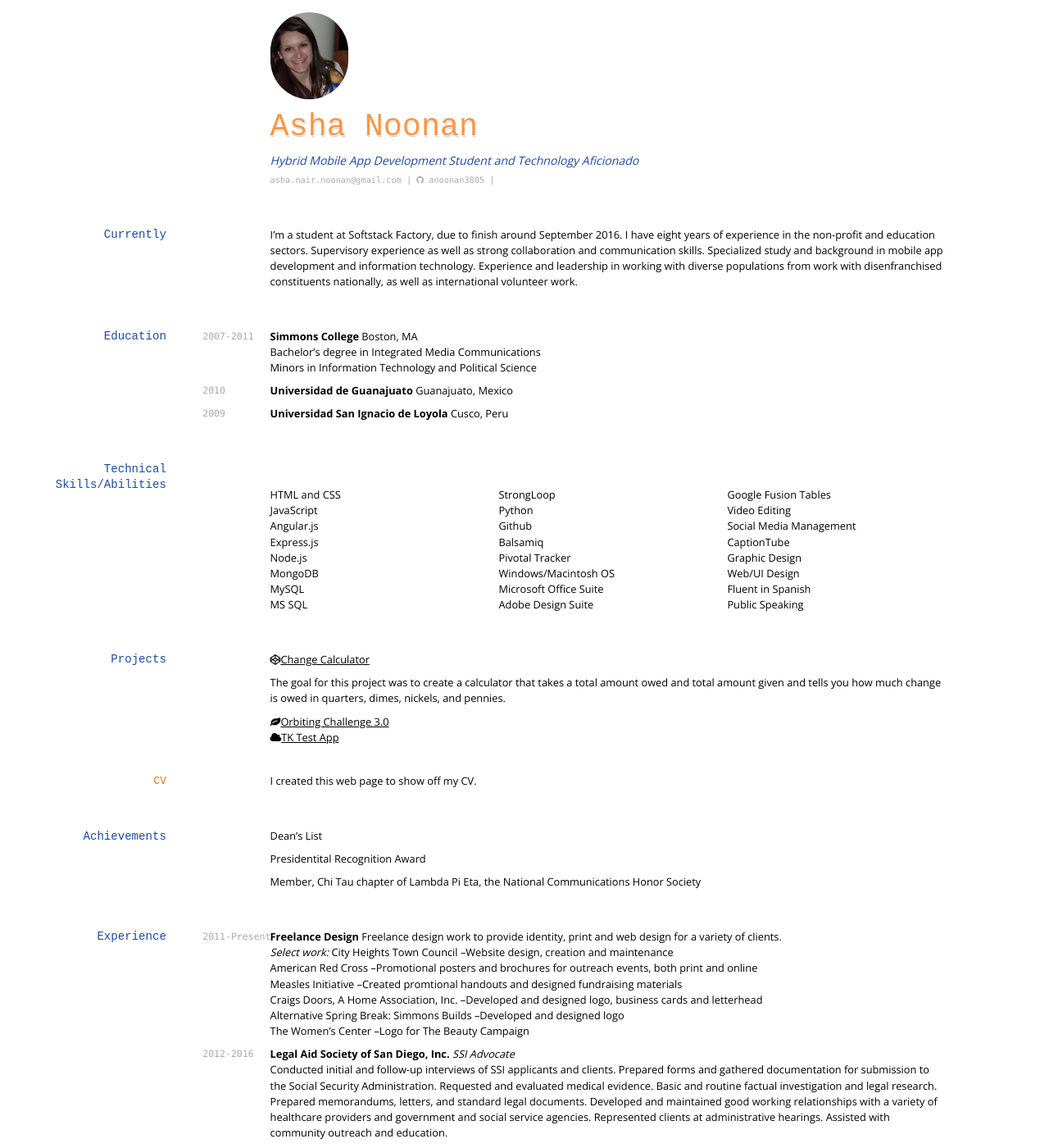
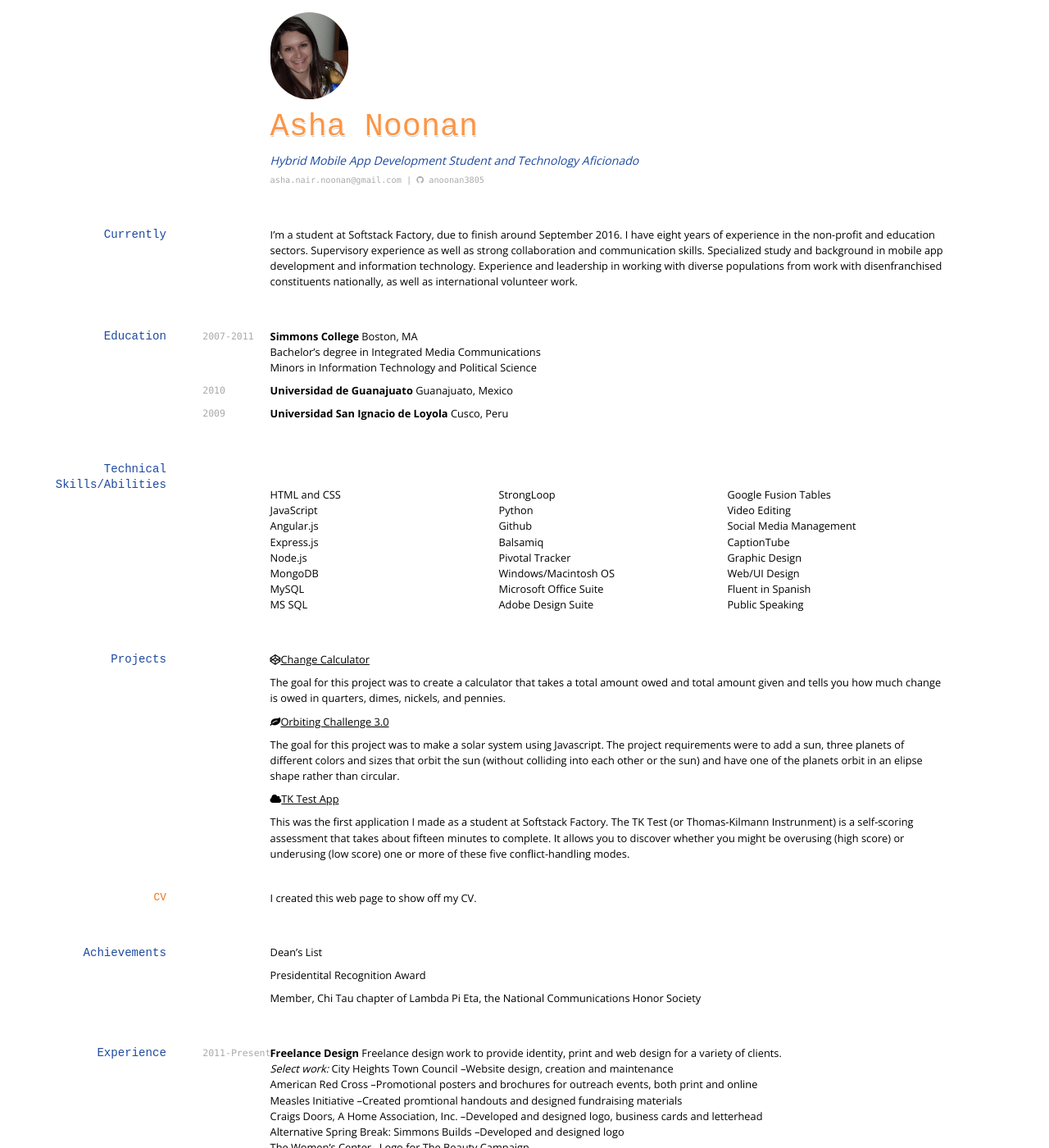
Before and after one commit to anoonan3805/anoonan.github.io, a Jekyll site: the page built from index.md, in a window 1280 px wide and 1400 px high. Shown: the whole window at 82% size. Built offline with Jekyll 4.4.1, drawn with Linux system fonts in a browser that asks for light colours; nearby versions of some CDN libraries.

Commit message:
Orbiting Challenge and TK Test info

```diff
--- a/index.md
+++ b/index.md
@@ -12,7 +12,6 @@ Hybrid Mobile App Development Student and Technology Aficionado
 <a href="mailto:">asha.nair.noonan@gmail.com</a>
 |
 <i class="fa fa-github"></i> <a href="http://github.com/anoonan3805">anoonan3805</a>
-|
 
 </div>
 
@@ -67,7 +66,13 @@ __Universidad San Ignacio de Loyola__ Cusco, Peru<br>
 <p>The goal for this project was to create a calculator that takes a total amount owed and total amount given and tells you how much change is owed in quarters, dimes, nickels, and pennies.</p>
 
 <i class="fa fa-leaf"></i><a href ="https://www.khanacademy.org/computer-programming/spin-off-of-orbiting-challenge-30/5508486001">Orbiting Challenge 3.0</a><br>
+<p>The goal for this project was to make a solar system using Javascript. The project requirements were to add a sun,
+three planets of different colors and sizes that orbit the sun (without colliding into each other or the sun) and have
+one of the planets orbit in an elipse shape rather than circular.</p>
 <i class="fa fa-cloud"></i><a href ="https://tktest-anoonan3805.c9users.io/#/">TK Test App</a><br>
+<p>This was the first application I made as a student at Softstack Factory. The TK Test (or Thomas-Kilmann Instrunment)
+is a self-scoring assessment that takes about fifteen minutes to complete. It allows you to discover whether you might
+be overusing (high score) or underusing (low score) one or more of these five conflict-handling modes.</p>
 
 ### CV
 
```
